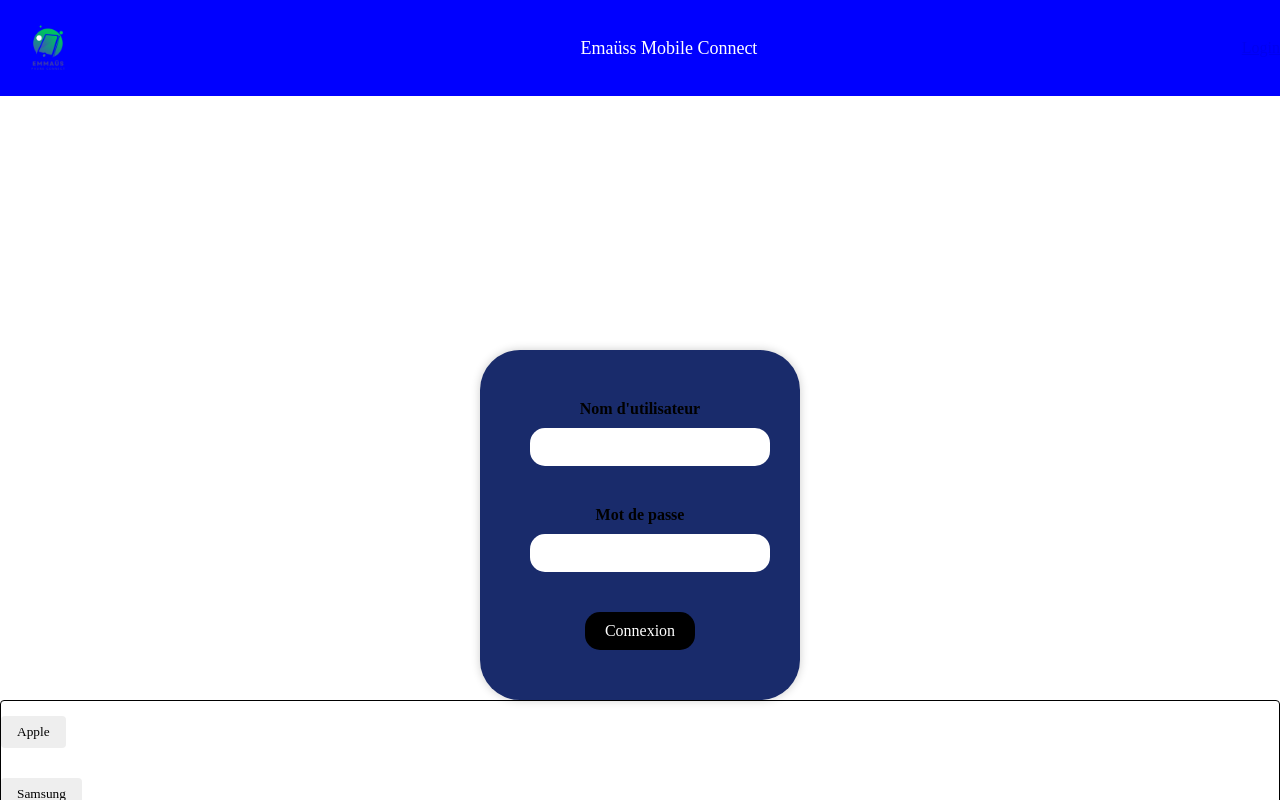
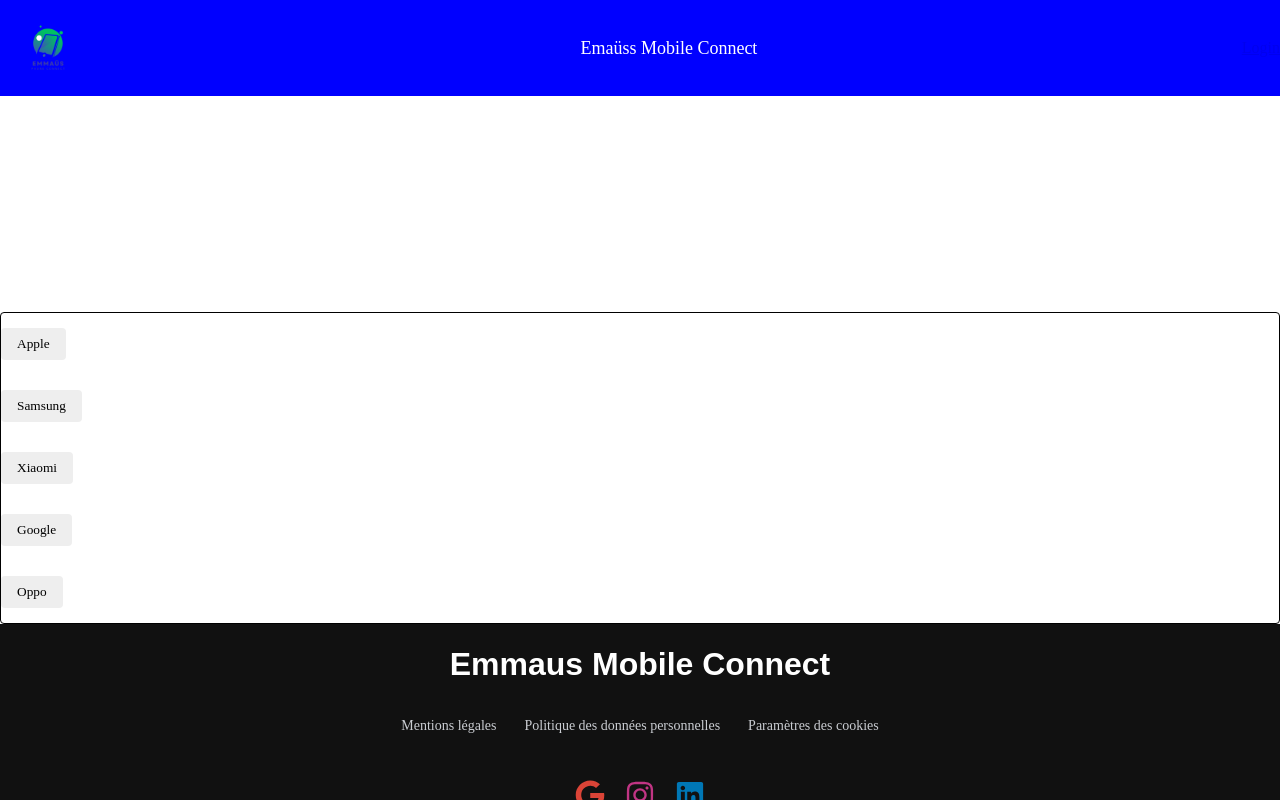
Before and after one commit to WildCodeSchool/2023-02-JS-Reims-hackathon-2-emauss-mobile, a React (Vite) app in the folder frontend/: page / in a window 1280 px wide. Shown: the top 800 px of the page. Built offline with nearby package versions, Linux system fonts and the light colour scheme.

Commit message:
routes login

```diff
--- a/frontend/src/App.jsx
+++ b/frontend/src/App.jsx
@@ -1,16 +1,19 @@
 import React from "react";
+import { Route, Routes } from "react-router-dom";
 import Nav from "./components/Nav";
-import Login from "./components/Login";
 import Liste from "./components/Liste";
 import Footer from "./components/Footer";
+import Login from "./Pages/Login";
 import "./App.scss";
 
 function App() {
   return (
     <div className="App">
       <Nav />
-      <Login />
       <Liste />
+      <Routes>
+        <Route path="/login" element={<Login />} />
+      </Routes>
       <Footer />
     </div>
   );
--- a/frontend/src/components/Nav.jsx
+++ b/frontend/src/components/Nav.jsx
@@ -9,7 +9,7 @@
       <div className="NAV1">
         <img src={Logo} alt="Logo" className="Logo" />
         <p>Emaüss Mobile Connect</p>
-        <Link to="/Login">Login</Link>
+        <Link to="/login">Login</Link>
       </div>
     </nav>
   );
```
Also changed, not shown: frontend/src/Pages/Login.jsx (renamed from frontend/src/components/Login.jsx), 1 other file (tests, documents, lock files or other folders).
